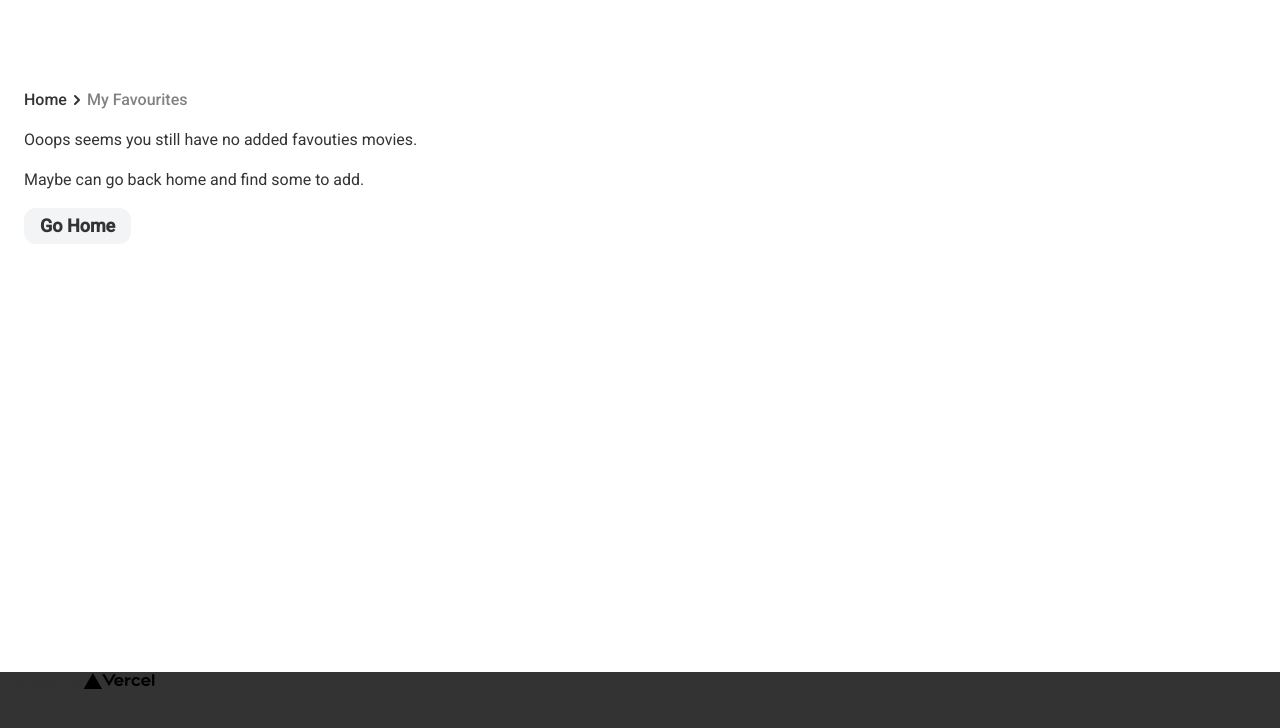
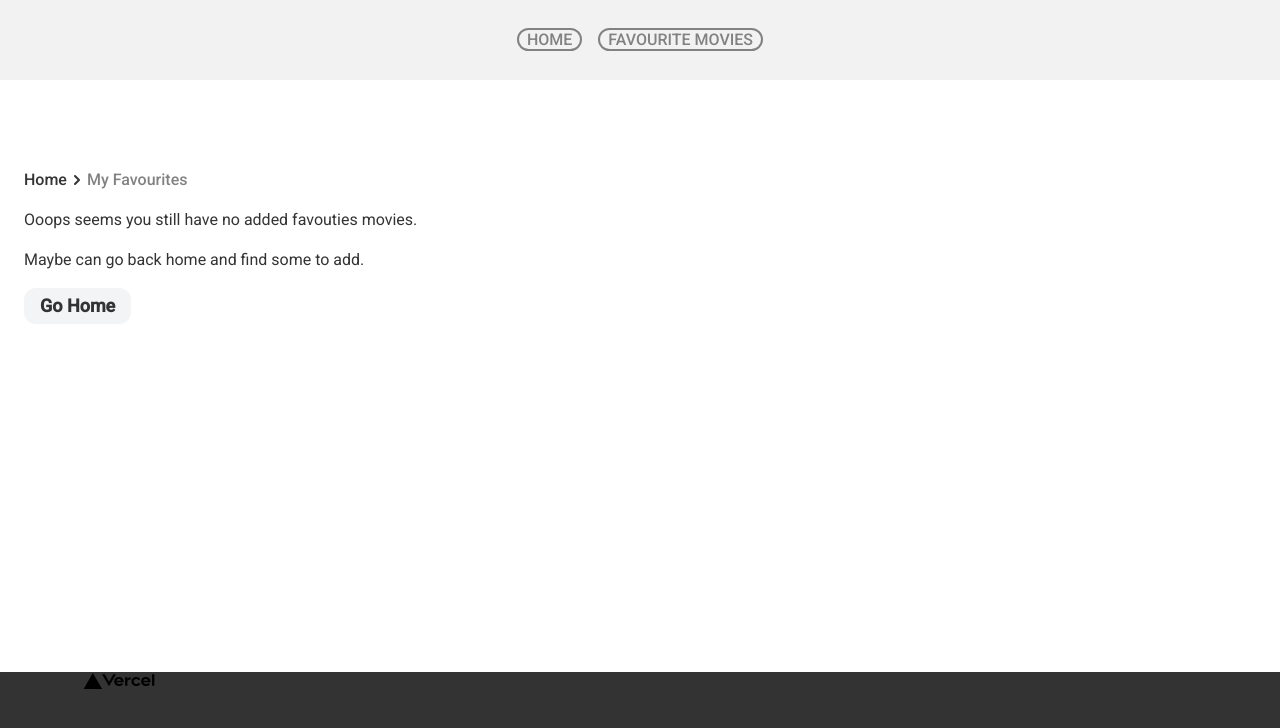
Before and after one commit to anusky/omdb-gallery, a Next.js app: page /movies/favourites in a window 1280 px wide. Shown: the top 728 px of the page. Built offline with nearby package versions, Linux system fonts and the light colour scheme.

Commit message:
develop - wip - added test coverage

```diff
--- /dev/null
+++ b/components/Header/header-link.js
@@ -0,0 +1,19 @@
+import Link from "next/link";
+import { string } from "prop-types";
+const HeaderLink = ({ text, href }) => {
+  return (
+    <Link passHref href={href}>
+      <a
+        data-testid="header-link-component"
+        className="text-omdb-gray-medium hover:text-omdb-gray-dark-2 font-medium border-2 border-omdb-gray-medium hover:border-omdb-gray-dark-2 rounded-full px-2 uppercase"
+      >
+        {text}
+      </a>
+    </Link>
+  );
+};
+export default HeaderLink;
+HeaderLink.propTypes = {
+  text: string.isRequired,
+  href: string.isRequired,
+};
--- a/components/Header/index.js
+++ b/components/Header/index.js
@@ -1,11 +1,23 @@
-import Head from "next/head";
+import { PAGE_URL_LIST } from "@/utils/constants";
+import HeaderLink from "./header-link";
+
 const Header = () => {
   return (
-    <Head>
-      <title>Create Next App</title>
-      <meta name="description" content="Generated by create next app" />
-      <link rel="icon" href="/favicon.ico" />
-    </Head>
+    <nav
+      data-testid="header-component"
+      className="h-20 bg-omdb-gray-light-2 grid place-items-center"
+    >
+      <ul className="grid grid-flow-col gap-4">
+        <li>
+          <HeaderLink text="Home" href={PAGE_URL_LIST.HOME} />
+        </li>
+        <li>
+          <HeaderLink text="Favourite Movies" href={PAGE_URL_LIST.FAVOURITES} />
+        </li>
+      </ul>
+    </nav>
   );
 };
 export default Header;
+Header.propTypes = {};
+Header.defaultProps = {};
--- a/components/MetaTags/index.js
+++ b/components/MetaTags/index.js
@@ -3,7 +3,7 @@ import { shape } from "prop-types";
 import { string } from "prop-types";
 import { getSchemaByType } from "@utils/schemas";
 
-const MetaTags = ({ customMetaTags, pageTitle }) => {
+const MetaTags = ({ customMetaTags, pageTitle, pageDescription }) => {
   const { ogTitle, ogUrl, ogDescription, ogImage, ogType, Type } =
     customMetaTags;
   return (
@@ -76,7 +76,9 @@ MetaTags.propTypes = {
     ogType: string,
   }),
   pageTitle: string,
+  pageDescription: string,
 };
 MetaTags.defaultProps = {
-  pageTitle: "OMBD Searcher",
+  pageTitle: "OMBD Searcher App",
+  pageDescription: "Find any movie you want",
 };
--- a/tailwind.config.js
+++ b/tailwind.config.js
@@ -16,6 +16,7 @@ module.exports = {
         "omdb-gray-dark-2": "#4F4F4F",
         "omdb-gray-medium": "#828282",
         "omdb-gray-light": "silver",
+        "omdb-gray-light-2": "#F2F2F2",
       },
       gridTemplateColumns: {
         "2-1fr": "1fr 1fr",
--- a/utils/constants.js
+++ b/utils/constants.js
@@ -18,4 +18,5 @@ export const PAGE_URL_LIST = {
     return this.MOVIES.replace(":id:", movieId);
   },
   HOME: "/",
+  FAVOURITES: "/movies/favourites",
 };
```
Also changed, not shown: 2 other files (tests, documents, lock files or other folders).
